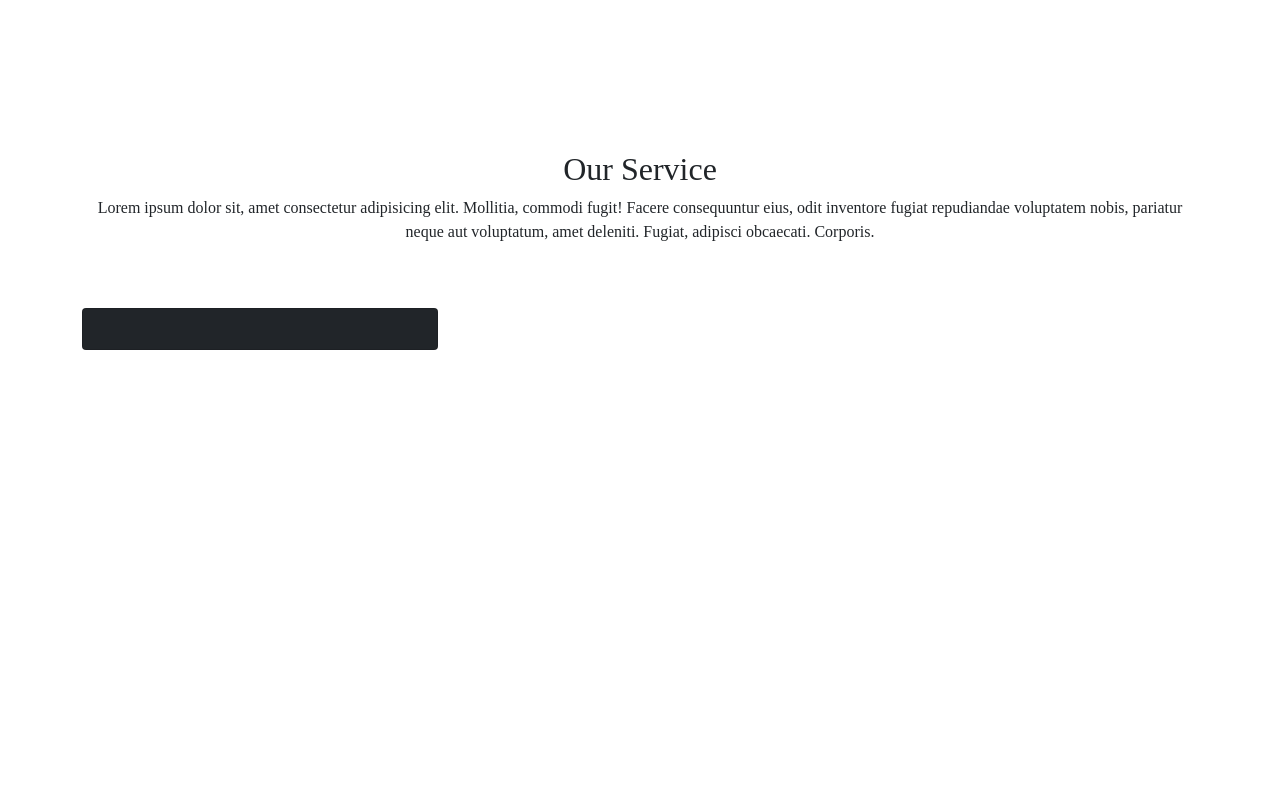
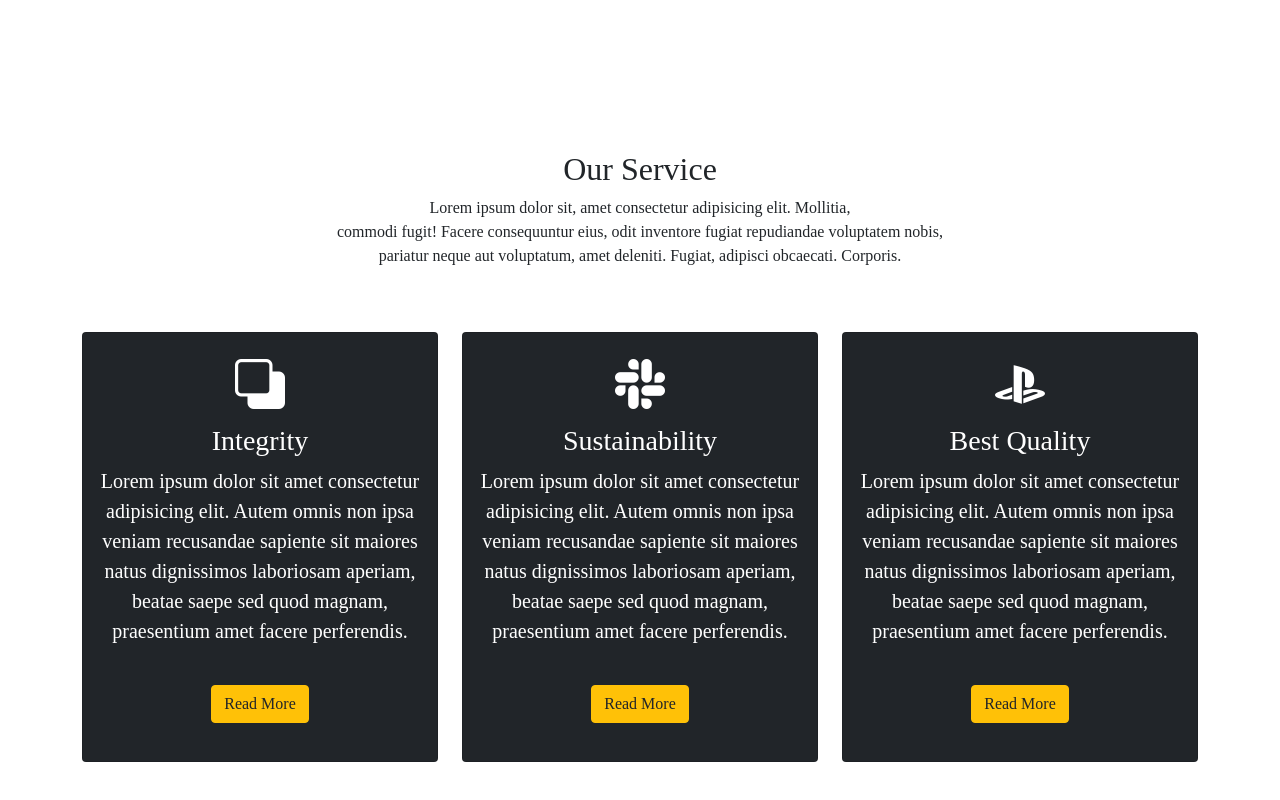
Before and after one commit to Putul-Sarkar/Website-construction-company, a plain HTML site: page index.html in a window 1280 px wide. Shown: the part 1209-2009 px from the top of the page. Before the commit the page ends 1659 px from the top, so only its background shows below. Drawn offline with nearby package versions, Linux system fonts and the light colour scheme.

Commit message:
icon added

```diff
--- a/index.html
+++ b/index.html
@@ -6,6 +6,8 @@
     <meta http-equiv="X-UA-Compatible" content="IE=edge">
     <meta name="viewport" content="width=device-width, initial-scale=1.0">
     <title>Document</title>
+    <link rel="stylesheet" href="https://cdn.jsdelivr.net/npm/bootstrap-icons@1.10.3/font/bootstrap-icons.css">
+
     <link href="https://cdn.jsdelivr.net/npm/bootstrap@5.1.3/dist/css/bootstrap.min.css" rel="stylesheet">
 
 
@@ -149,8 +151,10 @@
                 <div class="col-md-12">
                     <div class="section-header text-center pb-5">
                         <h2>Our Service</h2>
-                        <p>Lorem ipsum dolor sit, amet consectetur adipisicing elit. Mollitia, commodi fugit! Facere
-                            consequuntur eius, odit inventore fugiat repudiandae voluptatem nobis, pariatur neque aut
+                        <p>Lorem ipsum dolor sit, amet consectetur adipisicing elit. Mollitia,<br>
+                            commodi fugit! Facere
+                            consequuntur eius, odit inventore fugiat repudiandae voluptatem nobis,<br>
+                            pariatur neque aut
                             voluptatum, amet deleniti. Fugiat, adipisci obcaecati. Corporis.</p>
                     </div>
                 </div>
@@ -160,7 +164,45 @@
                 <div class="col-12 col-md-12 col-lg-4">
                     <div class="card text-white text-center bg-dark pb-2">
                         <div class="card-body">
+                            <i class="bi bi-subtract"></i>
+                            <h3 class="card-title">Integrity</h3>
 
+                            <p class="lead">Lorem ipsum dolor sit amet consectetur adipisicing elit. Autem omnis non
+                                ipsa veniam recusandae sapiente sit maiores natus dignissimos laboriosam aperiam, beatae
+                                saepe sed quod magnam, praesentium amet facere perferendis.</p>
+
+                            <button class="btn btn-warning text-dark">Read More</button>
+                        </div>
+                    </div>
+                </div>
+
+                <div class="col-12 col-md-12 col-lg-4">
+                    <div class="card text-white text-center bg-dark pb-2">
+                        <div class="card-body">
+                            <i class="bi bi-slack"></i>
+
+                            <h3 class="card-title">Sustainability</h3>
+
+                            <p class="lead">Lorem ipsum dolor sit amet consectetur adipisicing elit. Autem omnis non
+                                ipsa veniam recusandae sapiente sit maiores natus dignissimos laboriosam aperiam, beatae
+                                saepe sed quod magnam, praesentium amet facere perferendis.</p>
+
+                            <button class="btn btn-warning text-dark">Read More</button>
+                        </div>
+                    </div>
+                </div>
+
+                <div class="col-12 col-md-12 col-lg-4">
+                    <div class="card text-white text-center bg-dark pb-2">
+                        <div class="card-body">
+                            <i class="bi bi-playstation"></i>
+
+                            <h3 class="card-title">Best Quality</h3>
+                            <p class="lead">Lorem ipsum dolor sit amet consectetur adipisicing elit. Autem omnis non
+                                ipsa veniam recusandae sapiente sit maiores natus dignissimos laboriosam aperiam, beatae
+                                saepe sed quod magnam, praesentium amet facere perferendis.</p>
+
+                            <button class="btn btn-warning text-dark">Read More</button>
                         </div>
                     </div>
                 </div>
--- a/style.css
+++ b/style.css
@@ -69,6 +69,11 @@ carousel-inner::before {
     height: 100vh;
 }
 
+
+.service .card-body {
+    font-size: 50px;
+}
+
 /* responsive css========= */
 
 @media only screen and (min-width:768px) and (max-width:991px) {
```
